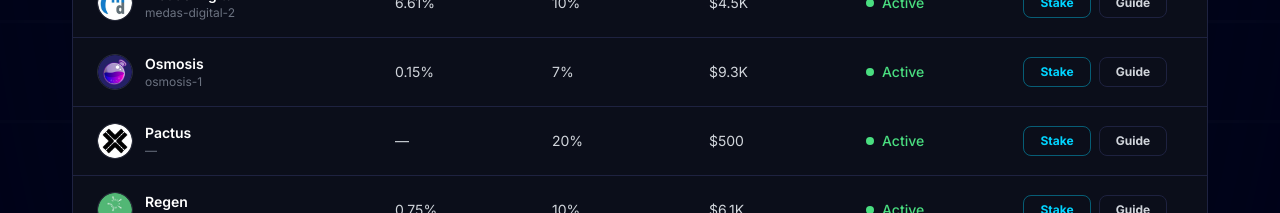
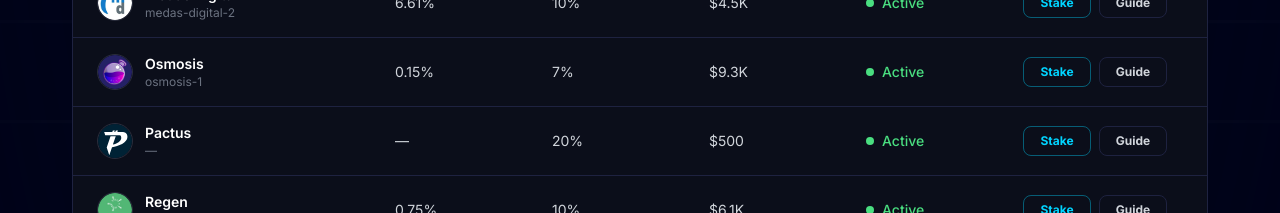
Before and after one commit to ryzwan29/node-portfolio-v2, a Next.js app: page /network in a window 1280 px wide. Shown: the part 1480-1693 px from the top of the page. Built offline with nearby package versions, Linux system fonts and the light colour scheme.

Commit message:
feat: add new network

```diff
--- a/data/index.ts
+++ b/data/index.ts
@@ -492,7 +492,7 @@ export const mainnetNetworks = [
     id: 17,
     title: "Pactus",
     chainId: "—",
-    iconLists: ["/axelar.png"],
+    iconLists: ["/pactus.svg"],
     commission: "20%",
     votingPower: "—",
     tvl: "$500",
```
